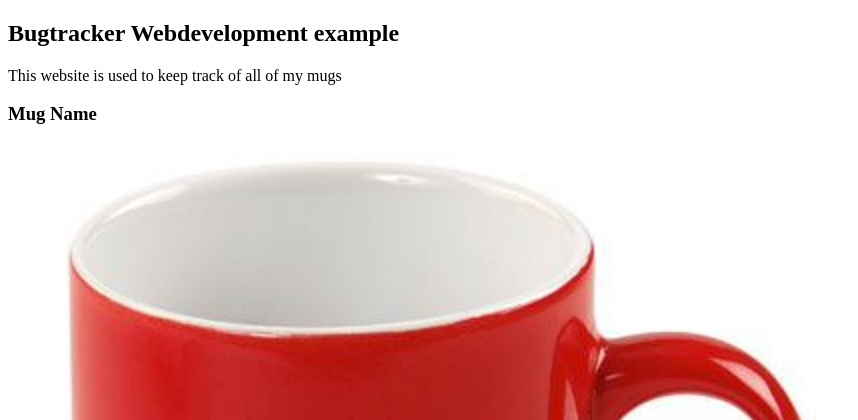
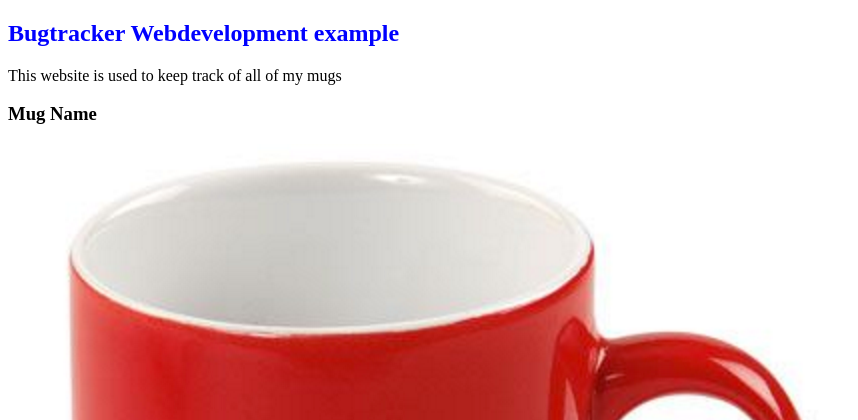
Before and after one commit to gregorspalding/AzureTest, a PHP site: page / in a window 1280 px wide. Shown: the part 134-554 px from the top of the page, without its empty margins (0-858 px from the left). Run offline with PHP 8.4, Linux system fonts and the light colour scheme.

```diff
--- a/BugTracker/assets/css/style.css
+++ b/BugTracker/assets/css/style.css
@@ -1,3 +1,3 @@
 H2{
-    Color:"Blue";
+    Color:Blue;
 }
```
